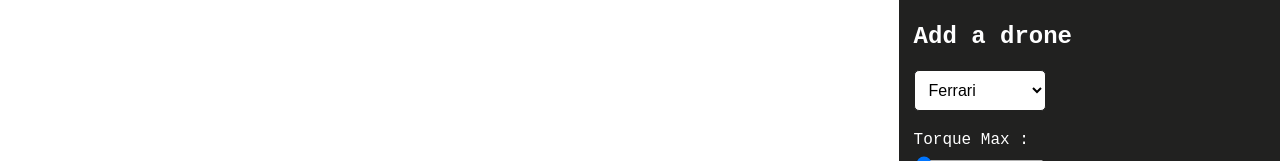
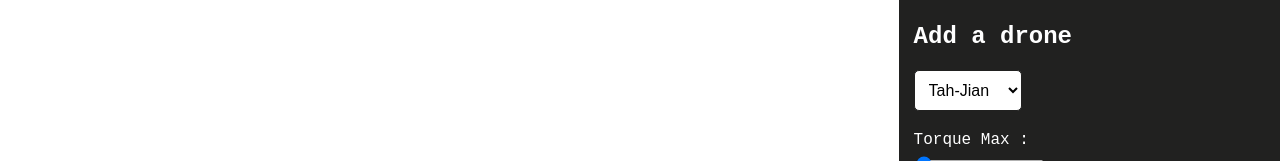
Before and after one commit to kiyiro34/racing-interface, a plain HTML site: page index.html in a window 1280 px wide. Shown: the part 229-390 px from the top of the page. Drawn offline with Linux system fonts and the light colour scheme; no server answers; a web font is replaced by a local one.

Commit message:
fix: drome choices

```diff
--- a/index.html
+++ b/index.html
@@ -28,11 +28,13 @@
             <div class="input-group">
                 <div>
                 <select id="carBrand">
-                    <option value="Ferrari">Ferrari</option>
-                    <option value="Lamborghini">Lamborghini</option>
-                    <option value="Porsche">Porsche</option>
-                    <option value="McLaren">McLaren</option>
-                    <option value="Aston Martin">Aston Martin</option>
+                    <option value="Tah-Jian">Tah-Jian</option>
+                    <option value="Szeping">Szeping</option>
+                    <option value="Andrian">Andrian</option>
+                    <option value="Putu">Putu</option>
+                    <option value="Lois">Lois</option>
+                    <option value="Sanjukta">Sanjukta</option>
+                    <option value="Jonathan">Jonathan</option>
                 </select>
                 </div>
                 <div>
```
